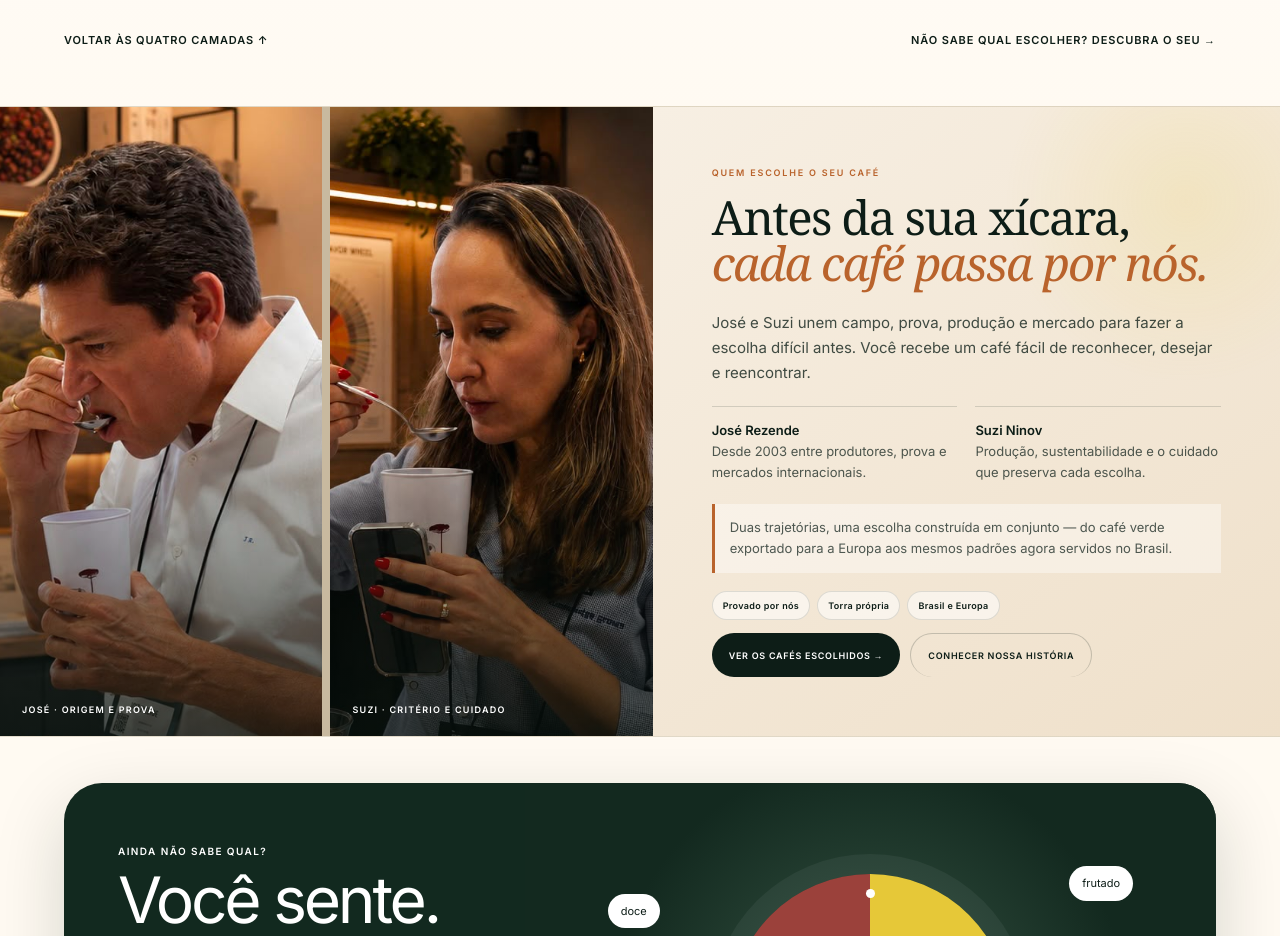
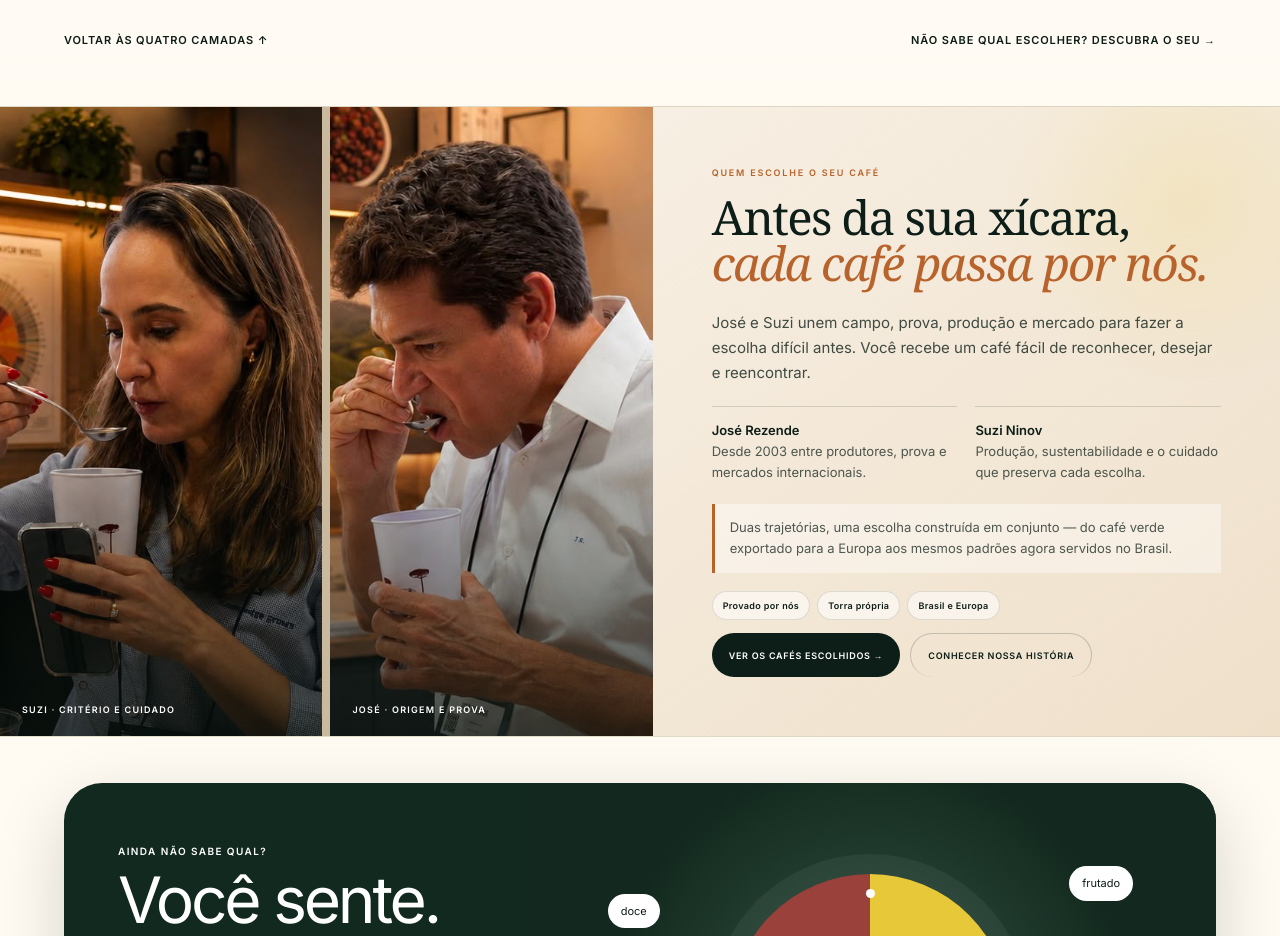
Before and after one commit to rezendeantonio1410-ops/bbos, a Next.js app in the folder apps/web/: page /loja in a window 1280 px wide. Shown: the part 3853-4789 px from the top of the page. Built offline with nearby package versions, Linux system fonts and the light colour scheme.

Commit message:
refine(storefront): turn founder portraits toward each other

```diff
--- a/apps/web/src/app/loja/page.tsx
+++ b/apps/web/src/app/loja/page.tsx
@@ -422,17 +422,17 @@ export default function LojaPage() {
           <div className={founder.photos}>
             <figure className={founder.portrait}>
               <img
-                src="/brand/founders/jose-rezende.jpg"
-                alt="José Rezende avaliando um café"
-              />
-              <figcaption>JOSÉ · ORIGEM E PROVA</figcaption>
-            </figure>
-            <figure className={founder.portrait}>
-              <img
                 src="/brand/founders/suzi-ninov.jpg"
                 alt="Suzi Ninov avaliando um café"
               />
               <figcaption>SUZI · CRITÉRIO E CUIDADO</figcaption>
+            </figure>
+            <figure className={founder.portrait}>
+              <img
+                src="/brand/founders/jose-rezende.jpg"
+                alt="José Rezende avaliando um café, voltado para Suzi Ninov"
+              />
+              <figcaption>JOSÉ · ORIGEM E PROVA</figcaption>
             </figure>
           </div>
           <div
```
